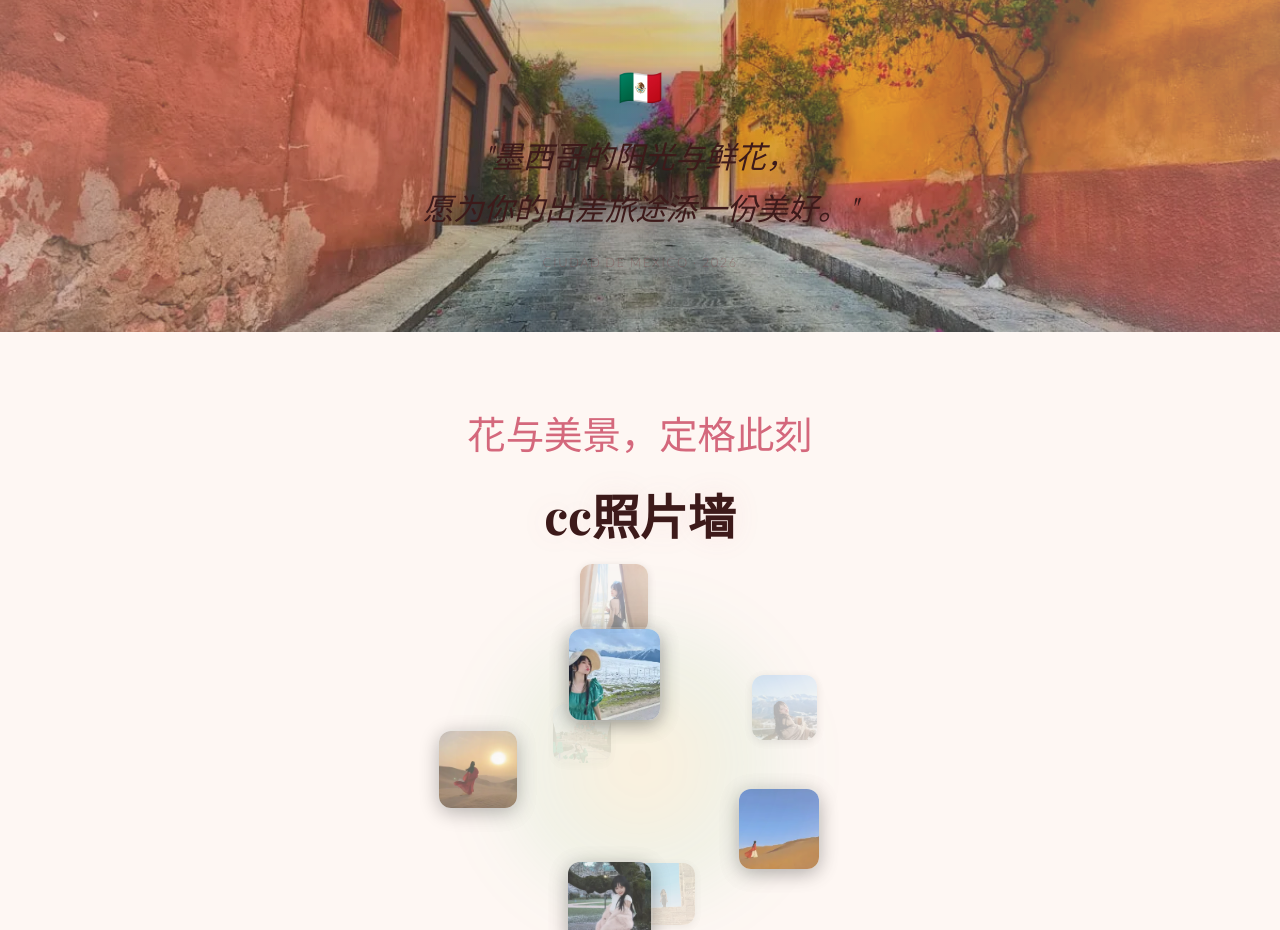
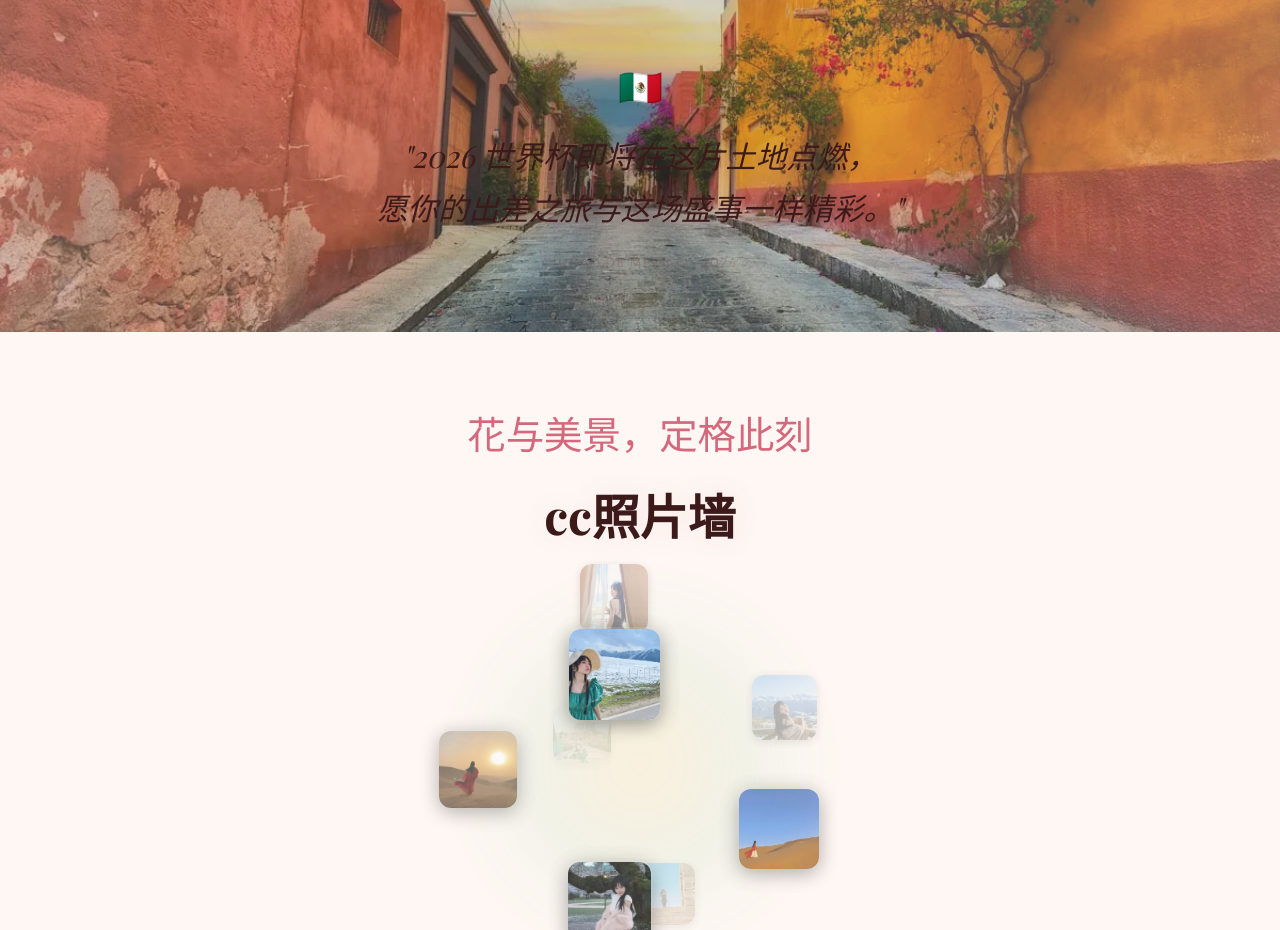
Before and after one commit to Brucejfang/MexicoTour, a React (Vite) app: page / in a window 1280 px wide. Shown: the part 800-1730 px from the top of the page. Built offline with nearby package versions, Linux system fonts and the light colour scheme; a web font is replaced by a local one.

Commit message:
墨西哥引语改为世界杯主题

```diff
--- a/src/app/App.tsx
+++ b/src/app/App.tsx
@@ -201,8 +201,8 @@ export default function App() {
                 textShadow: "0 1px 15px rgba(200,100,120,0.15)",
                 maxWidth: 600,
               }}>
-              "墨西哥的阳光与鲜花，<br />
-              愿为你的出差旅途添一份美好。"
+              "2026 世界杯即将在这片土地点燃，<br />
+              愿你的出差之旅与这场盛事一样精彩。"
             </motion.p>
             <motion.p variants={fadeUp} initial="hidden" whileInView="visible" viewport={{ once: true }} custom={0.3}
               style={{
```
